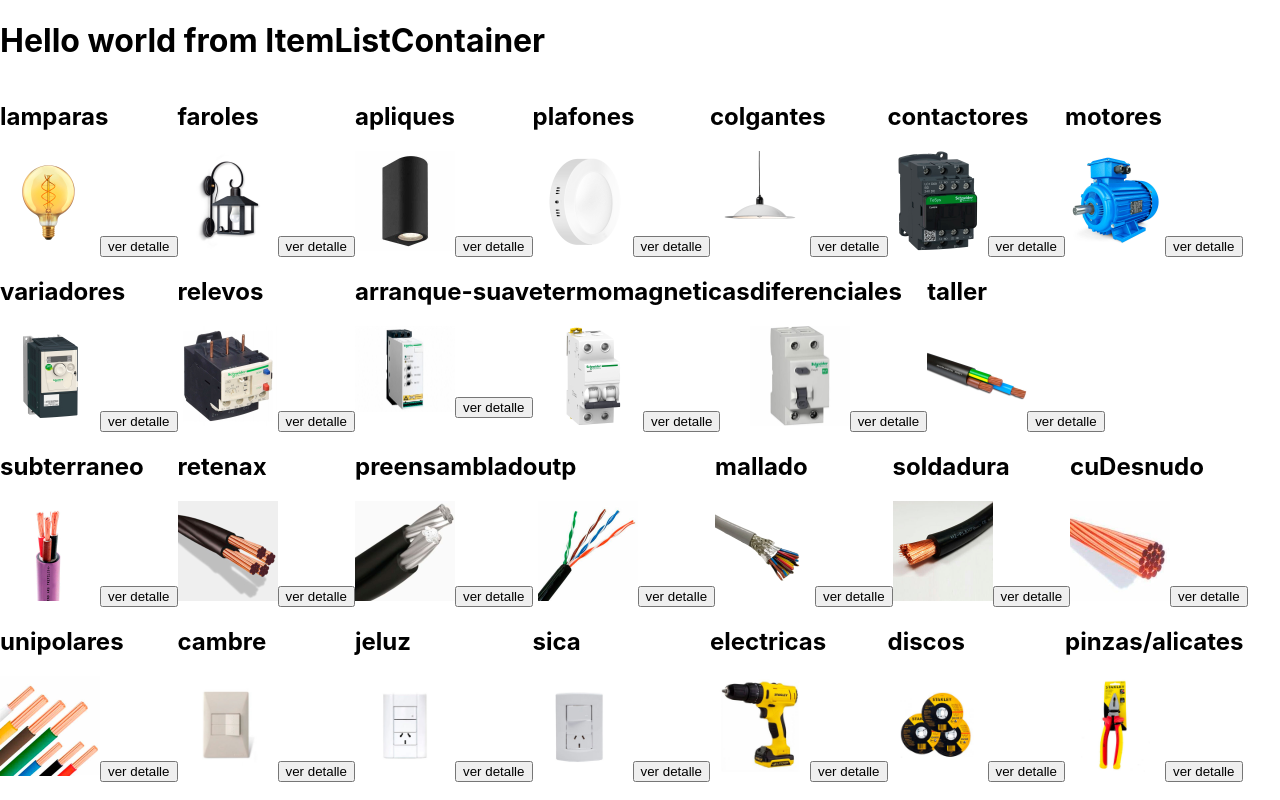
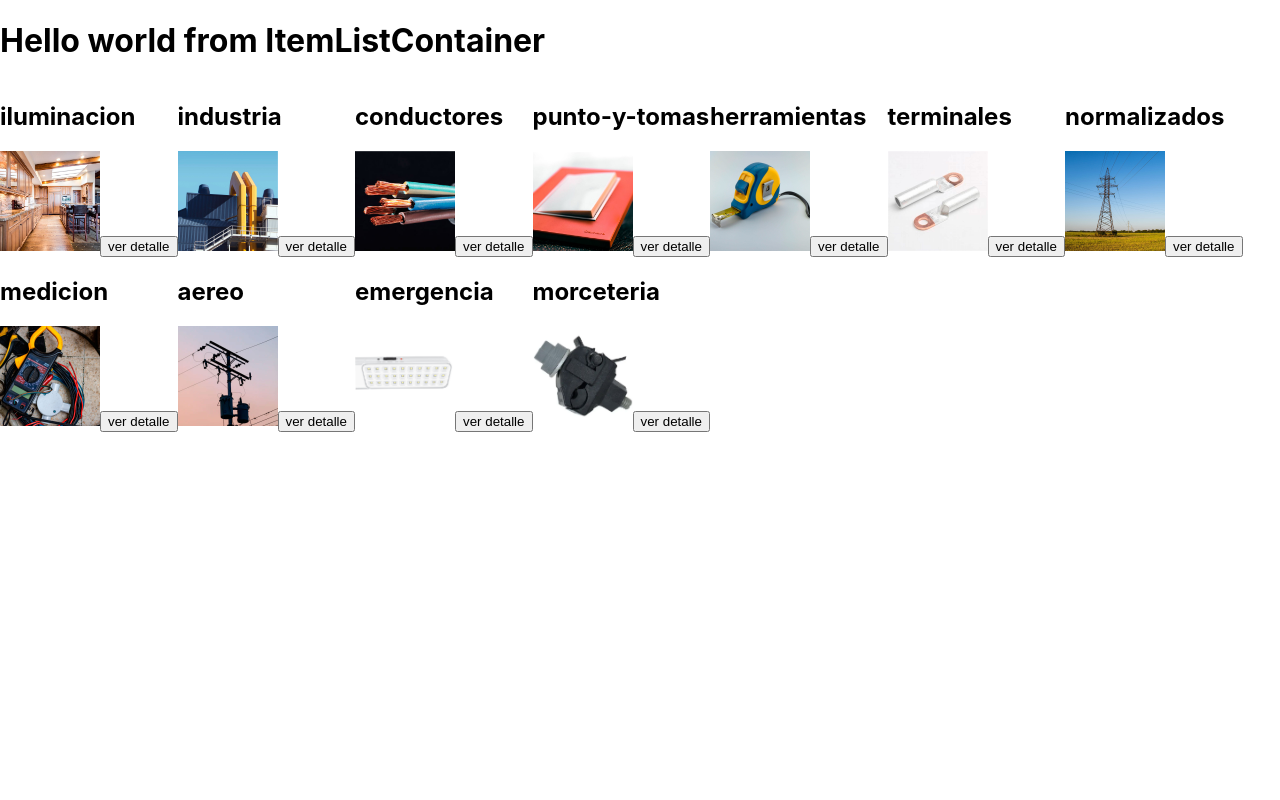
Before and after one commit to marianorigo18/reactProyectCoder, a React (Create React App) app: page / in a window 1280 px wide. Shown: the top 800 px of the page. Built offline with nearby package versions, Linux system fonts and the light colour scheme.

Commit message:
fix commit

```diff
--- a/src/App.js
+++ b/src/App.js
@@ -8,6 +8,7 @@
     <BrowserRouter>
       <Routes>
         <Route path="/" element={<ItemListContainer/>}/>
+        <Route path="/category/:categoryId" element={<ItemListContainer/>}/>
       </Routes>
     </BrowserRouter>
     );
--- a/src/asyncMocks.js
+++ b/src/asyncMocks.js
@@ -1,4 +1,5 @@
 import categorias from "./data/data.json"
+
 
 export const getCategories = () => {
     return new Promise ((resolve, reject) => {
@@ -7,3 +8,11 @@
         },1000)
     })
 }
+export const filterCategoriesFirstLevel = (param) =>{
+    const filtrado = categorias.categorias.filter(cat=> cat.title === param)
+    return new Promise((resolve, reject)=>{
+        setTimeout(()=>{
+            resolve(filtrado[0].categorias)
+        },500)
+    })
+}
--- a/src/components/ItemListContainer/ItemListContainer.jsx
+++ b/src/components/ItemListContainer/ItemListContainer.jsx
@@ -1,12 +1,17 @@
 import { useState, useEffect } from "react"
-import { getCategories } from "../../asyncMocks"
+import { useParams } from "react-router-dom"
+import { getCategories, filterCategoriesFirstLevel} from "../../asyncMocks"
 
 const ItemListContainer = () => {
     const [products, setProducts] = useState([])
     const [isLoading, setIsLoading] = useState(true)
 
+    const {categoryId} = useParams()
+
     useEffect(() => {
-        getCategories()
+        const asynFunction = categoryId ? filterCategoriesFirstLevel : getCategories
+
+        asynFunction(categoryId)
         .then(response => {
             setProducts(response)
         })
@@ -16,7 +21,7 @@
         .finally(()=>{
             setIsLoading(false)
         })
-    },[])
+    },[categoryId])
 
     if(isLoading){
         return <h1>cargando...</h1>
@@ -25,18 +30,14 @@
         <div>
             <h1>Hello world from ItemListContainer</h1>
                 <div style={{display: "flex", flexWrap: "wrap"}}>
-                    {products.map((product)=>{
+                    {products.map((product, index)=>{
                         return (
-                            product.categorias.map((product2, index)=>{
-                                return(
-                                    <div key={index}>
-                                        <h2>{product2.title}</h2>
-                                        <img src={product2.img} alt={product2.title} width={100}></img>
-                                        <button>ver detalle</button>
-                                    </div>
-                                )
-                            })
-                            )
+                            <div key={index}>
+                            <h2>{product.title}</h2>
+                            <img src={product.img} alt={product.title} width={100}></img>
+                            <button>ver detalle</button>
+                        </div>
+                        )
                     })}
                 </div>
         </div>
```
Also changed, not shown: src/data/data.json.
